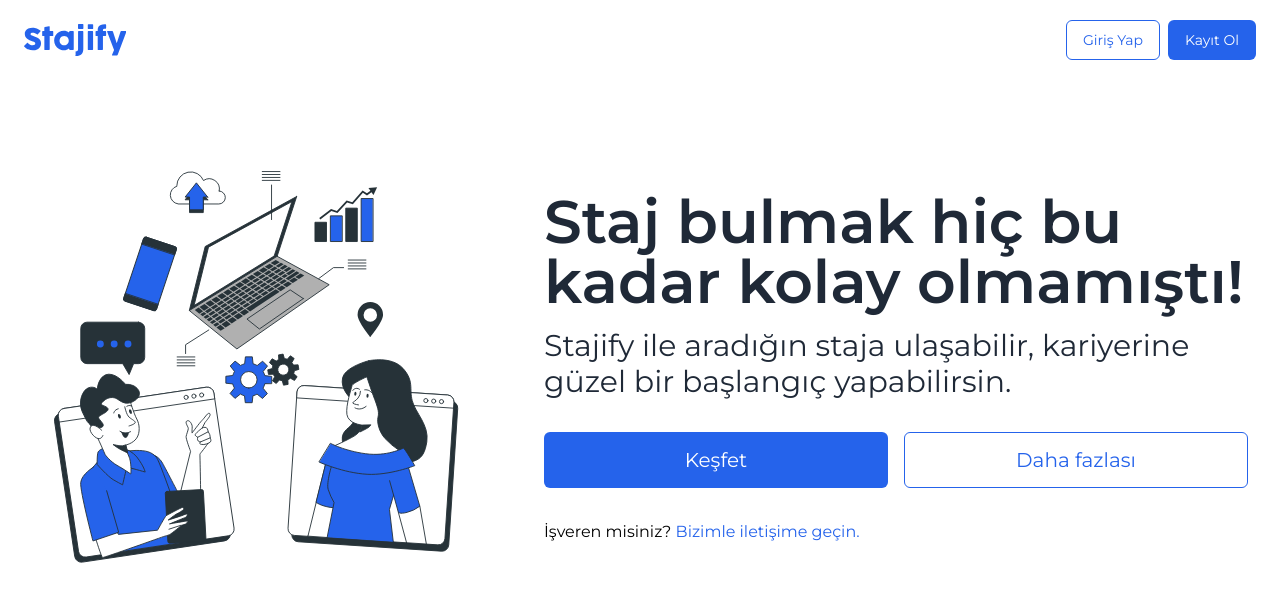
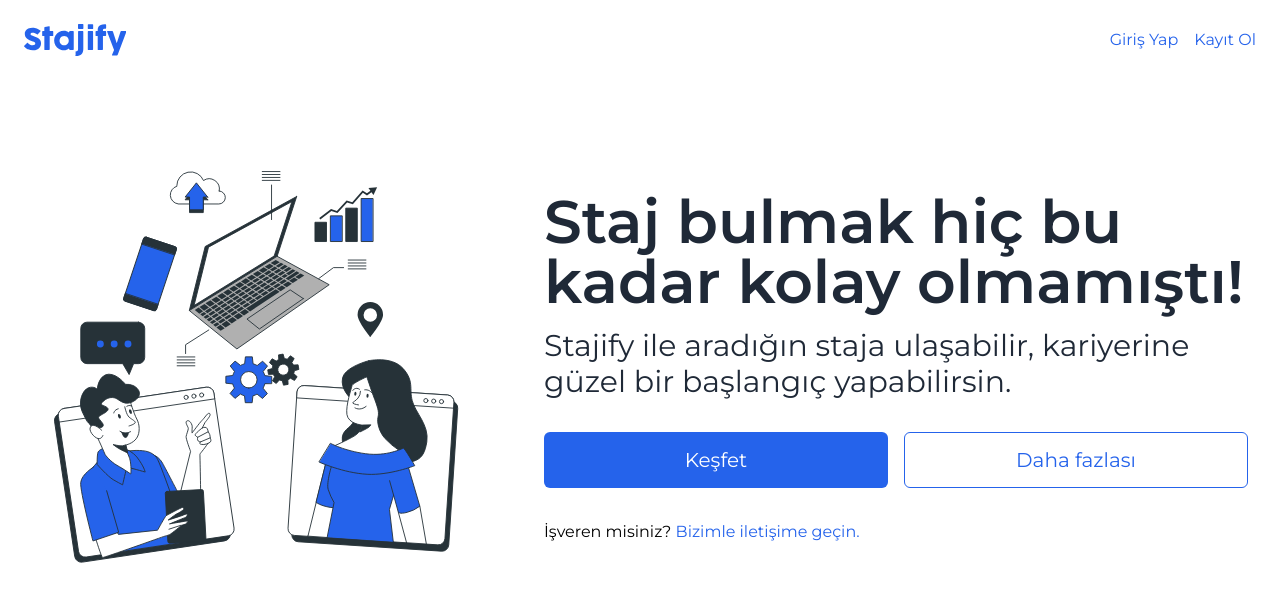
Before and after one commit to onurravli/stajify, a Next.js app in the folder packages/frontend/: page / in a window 1280 px wide. Shown: the top 602 px of the page. Built offline with nearby package versions, Linux system fonts and the light colour scheme.

Commit message:
chore(frontend): update header links

```diff
--- a/packages/frontend/src/components/header.tsx
+++ b/packages/frontend/src/components/header.tsx
@@ -40,15 +40,11 @@
       <div className="w-full md:max-w-7xl h-full flex flex-row items-center align-middle justify-between mx-auto  transition-all duration-200 px-6">
         <Logo className="h-8 w-auto" />
         <nav>
-          <ul className="flex items-center align-middle justify-center gap-2">
+          <ul className="flex items-center align-middle justify-center gap-4">
             {links.map((link) => {
               return (
                 <li key={link.href}>
-                  <Link className="text-lg transition-all duration-200 hover:text-blue-600" href={link.href}>
-                    <Button size="sm" variant={link.href === "/register" ? "primary" : "secondary"}>
-                      {link.label}
-                    </Button>
-                  </Link>
+                  <Link href={link.href}>{link.label}</Link>
                 </li>
               );
             })}
```
